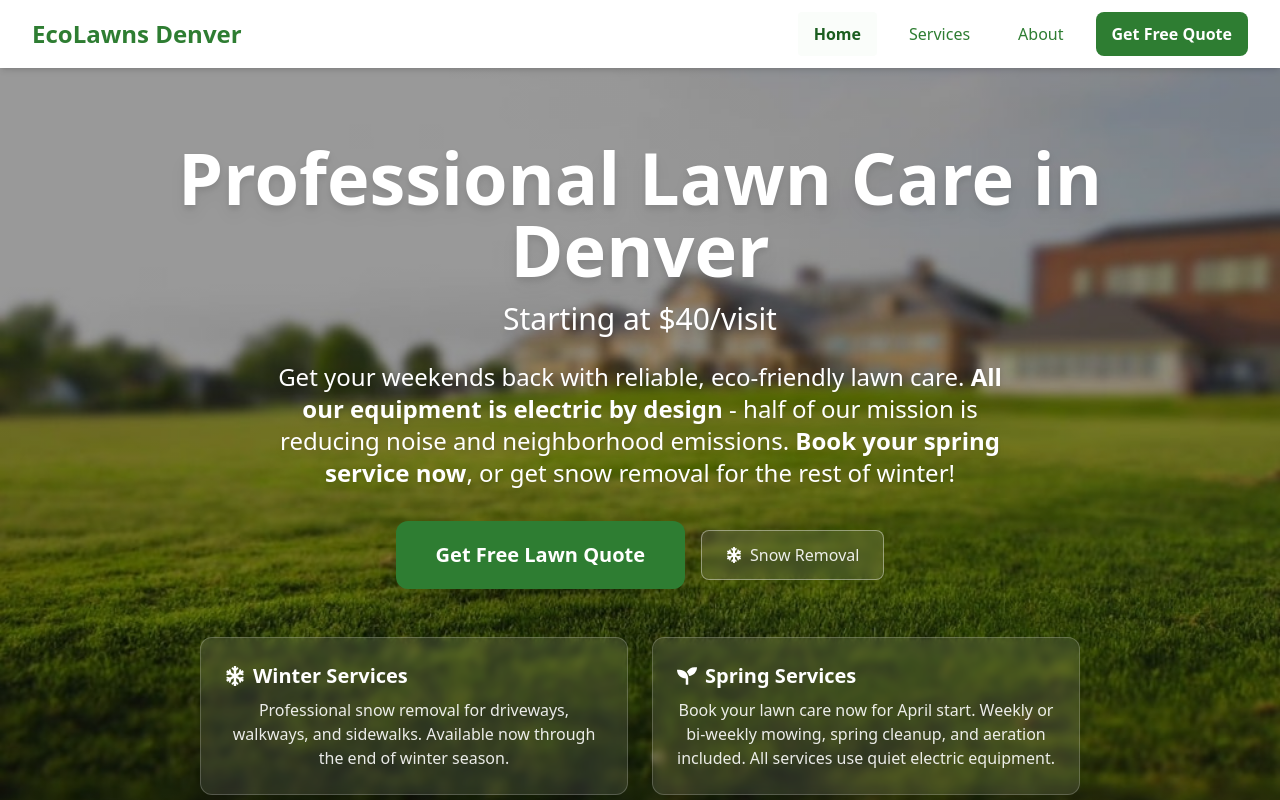
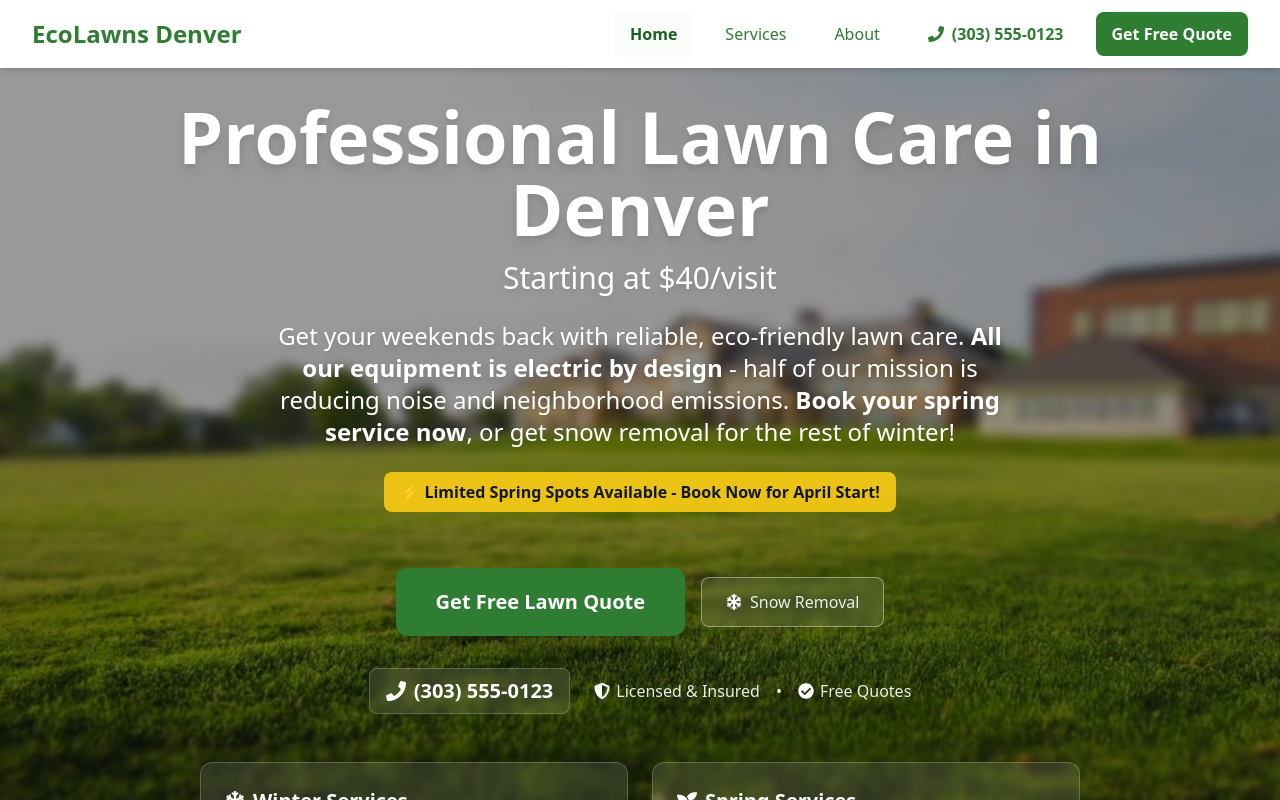
Before and after one commit to jtomassoni/ecolawnsdenver, a Next.js app: page / in a window 1280 px wide. Built offline with nearby package versions, Linux system fonts and the light colour scheme; no server answers.

Commit message:
fix add google analyics:

```diff
--- a/app/layout.tsx
+++ b/app/layout.tsx
@@ -1,6 +1,7 @@
 import type { Metadata } from 'next';
 import './globals.css';
 import Navigation from '@/components/Navigation';
+import GoogleAnalytics from '@/components/GoogleAnalytics';
 
 export const metadata: Metadata = {
   title: {
@@ -78,6 +79,7 @@ export default function RootLayout({
   return (
     <html lang="en">
       <body className="h-screen flex flex-col overflow-hidden" suppressHydrationWarning>
+        <GoogleAnalytics />
         <Navigation />
         <main className="flex-1 relative overflow-y-auto overflow-x-hidden min-h-[calc(100vh-60px)] w-full">
           {children}
--- a/app/page.tsx
+++ b/app/page.tsx
@@ -3,7 +3,8 @@
 import { useState, useEffect } from 'react';
 import Image from 'next/image';
 import Script from 'next/script';
-import { FaSnowflake, FaSeedling } from 'react-icons/fa';
+import { FaSnowflake, FaSeedling, FaPhone, FaShieldAlt, FaCheckCircle } from 'react-icons/fa';
+import { trackEvent, trackConversion } from '@/components/GoogleAnalytics';
 
 const testimonials = [
   {
@@ -73,6 +74,7 @@ export default function Home() {
   const avgCutsPerSeason = frequency === 'weekly' ? 28 : 14;
 
   const openQuoteModal = () => {
+    trackEvent('click', 'Modal', 'Open Quote Modal');
     setShowQuoteModal(true);
   };
 
@@ -136,6 +138,8 @@ export default function Home() {
 
       const data = await response.json();
       if (data.success) {
+        trackConversion('form_submission', price || 0);
+        trackEvent('submit', 'Form', 'Lawn Service Booking');
         setSubmitSuccess(true);
         setBookingForm({ name: '', email: '', phone: '', address: '' });
       } else {
@@ -350,25 +354,57 @@ export default function Home() {
               <p className="text-white text-xl sm:text-2xl md:text-3xl font-medium mb-4 sm:mb-6 drop-shadow-md">
                 Starting at $40/visit
               </p>
-              <p className="text-white text-base sm:text-lg md:text-xl lg:text-2xl mb-6 sm:mb-8 drop-shadow-md max-w-3xl mx-auto leading-relaxed px-2">
+              <p className="text-white text-base sm:text-lg md:text-xl lg:text-2xl mb-4 sm:mb-6 drop-shadow-md max-w-3xl mx-auto leading-relaxed px-2">
                 Get your weekends back with reliable, eco-friendly lawn care. <strong>All our equipment is electric by design</strong> - half of our mission is reducing noise and neighborhood emissions. <strong>Book your spring service now</strong>, or get snow removal for the rest of winter!
               </p>
+              <div className="bg-yellow-400/90 text-gray-900 px-4 py-2 rounded-lg font-semibold text-sm sm:text-base mb-4 sm:mb-6 inline-block">
+                ⚡ Limited Spring Spots Available - Book Now for April Start!
+              </div>
             </div>
 
-          <div className="flex flex-col sm:flex-row gap-3 sm:gap-4 justify-center items-center mb-8 sm:mb-12 px-2">
+          <div className="flex flex-col sm:flex-row gap-3 sm:gap-4 justify-center items-center mb-6 sm:mb-8 px-2">
             <button
-              onClick={openQuoteModal}
+              onClick={() => {
+                trackEvent('click', 'CTA', 'Get Free Lawn Quote - Hero');
+                openQuoteModal();
+              }}
               className="bg-primary text-white px-8 sm:px-10 py-4 sm:py-5 rounded-xl font-bold text-lg sm:text-xl shadow-2xl hover:bg-primary-dark transform hover:-translate-y-1 transition-all min-h-[56px] w-full sm:w-auto"
             >
               Get Free Lawn Quote
             </button>
             <button
-              onClick={() => setShowSnowRemovalModal(true)}
+              onClick={() => {
+                trackEvent('click', 'CTA', 'Snow Removal - Hero');
+                setShowSnowRemovalModal(true);
+              }}
               className="bg-white/10 backdrop-blur-sm text-white/90 border border-white/40 px-5 sm:px-6 py-3 rounded-lg font-medium text-sm sm:text-base hover:bg-white/20 hover:text-white transition-all min-h-[48px] w-full sm:w-auto flex items-center justify-center gap-2"
             >
               <FaSnowflake className="text-white" />
               <span>Snow Removal</span>
             </button>
+          </div>
+
+          {/* Phone Number & Trust Badges */}
+          <div className="flex flex-col sm:flex-row items-center justify-center gap-4 sm:gap-6 mb-8 sm:mb-12 px-2">
+            <a
+              href="tel:+13035550123"
+              onClick={() => trackEvent('click', 'Contact', 'Phone - Hero')}
+              className="flex items-center gap-2 text-white text-lg sm:text-xl font-semibold hover:text-primary-light transition-all bg-white/10 backdrop-blur-sm px-4 py-2 rounded-lg border border-white/20 hover:bg-white/20"
+            >
+              <FaPhone className="text-white" />
+              <span>(303) 555-0123</span>
+            </a>
+            <div className="flex items-center gap-3 sm:gap-4 text-white/90 text-sm sm:text-base">
+              <div className="flex items-center gap-1.5">
+                <FaShieldAlt className="text-white" />
+                <span>Licensed & Insured</span>
+              </div>
+              <div className="hidden sm:block">•</div>
+              <div className="flex items-center gap-1.5">
+                <FaCheckCircle className="text-white" />
+                <span>Free Quotes</span>
+              </div>
+            </div>
           </div>
 
           <div className="grid grid-cols-1 md:grid-cols-2 gap-4 sm:gap-6 max-w-4xl mx-auto mt-8 sm:mt-12 px-2">
@@ -537,6 +573,8 @@ export default function Home() {
 
                 const data = await response.json();
                 if (data.success) {
+                  trackConversion('form_submission', 0);
+                  trackEvent('submit', 'Form', 'Snow Removal Request');
                   setSubmitSuccessSnow(true);
                   setSnowForm({ name: '', email: '', phone: '', address: '', drivewayLength: '', notes: '' });
                   setTimeout(() => {
--- a/app/services/page.tsx
+++ b/app/services/page.tsx
@@ -4,6 +4,7 @@ import { useState } from 'react';
 import Image from 'next/image';
 import Script from 'next/script';
 import { FaSeedling, FaSnowflake, FaLeaf, FaCheck } from 'react-icons/fa';
+import { trackEvent, trackConversion } from '@/components/GoogleAnalytics';
 
 const services = [
   {
@@ -72,6 +73,7 @@ export default function Services() {
   const [paymentOption, setPaymentOption] = useState<'season-pass' | 'pay-per-visit' | null>(null);
 
   const handleQuoteClick = (service: typeof services[0]) => {
+    trackEvent('click', 'CTA', `Get Quote - ${service.title}`);
     setSelectedService(service.title);
     setShowModal(true);
     setCurrentStep(1);
@@ -122,6 +124,8 @@ export default function Services() {
 
       const data = await response.json();
       if (data.success) {
+        trackConversion('form_submission', 0);
+        trackEvent('submit', 'Form', selectedService || 'Service Request');
         setSubmitSuccess(true);
         setFormData({ name: '', email: '', phone: '', address: '', lawnSize: 'medium', drivewayLength: '', notes: '' });
         setTimeout(() => {
--- /dev/null
+++ b/components/GoogleAnalytics.tsx
@@ -0,0 +1,50 @@
+'use client';
+
+import Script from 'next/script';
+
+export default function GoogleAnalytics() {
+  const GA_MEASUREMENT_ID = process.env.NEXT_PUBLIC_GA_MEASUREMENT_ID;
+
+  if (!GA_MEASUREMENT_ID) {
+    return null;
+  }
+
+  return (
+    <>
+      <Script
+        strategy="afterInteractive"
+        src={`https://www.googletagmanager.com/gtag/js?id=${GA_MEASUREMENT_ID}`}
+      />
+      <Script
+        id="google-analytics"
+        strategy="afterInteractive"
+        dangerouslySetInnerHTML={{
+          __html: `
+            window.dataLayer = window.dataLayer || [];
+            function gtag(){dataLayer.push(arguments);}
+            gtag('js', new Date());
+            gtag('config', '${GA_MEASUREMENT_ID}', {
+              page_path: window.location.pathname,
+            });
+          `,
+        }}
+      />
+    </>
+  );
+}
+
+// Helper function to track events
+export const trackEvent = (action: string, category: string, label?: string, value?: number) => {
+  if (typeof window !== 'undefined' && (window as any).gtag) {
+    (window as any).gtag('event', action, {
+      event_category: category,
+      event_label: label,
+      value: value,
+    });
+  }
+};
+
+// Helper function to track conversions
+export const trackConversion = (conversionType: string, value?: number) => {
+  trackEvent('conversion', conversionType, undefined, value);
+};
--- a/components/Navigation.tsx
+++ b/components/Navigation.tsx
@@ -3,6 +3,8 @@
 import { useState, useEffect } from 'react';
 import Link from 'next/link';
 import { usePathname, useRouter } from 'next/navigation';
+import { FaPhone } from 'react-icons/fa';
+import { trackEvent } from '@/components/GoogleAnalytics';
 
 export default function Navigation() {
   const [mobileMenuOpen, setMobileMenuOpen] = useState(false);
@@ -85,8 +87,21 @@ export default function Navigation() {
           >
             About
           </Link>
+          <a
+            href="tel:+13035550123"
+            onClick={() => trackEvent('click', 'Contact', 'Phone - Navigation')}
+            aria-label="Call EcoLawns Denver"
+            className="text-primary no-underline px-4 py-2 rounded transition-all min-h-[44px] flex items-center gap-2 hover:bg-primary-light/10 font-semibold"
+          >
+            <FaPhone className="text-primary" />
+            <span className="hidden sm:inline">(303) 555-0123</span>
+            <span className="sm:hidden">Call</span>
+          </a>
           <button
-            onClick={goToQuoteForm}
+            onClick={() => {
+              trackEvent('click', 'CTA', 'Get Free Quote - Navigation');
+              goToQuoteForm();
+            }}
             aria-label="Get a free quote for lawn care services"
             className="bg-primary text-white border-none px-4 py-2 rounded-lg font-semibold cursor-pointer transition-all min-h-[44px] hover:bg-primary-dark"
           >
```
Also changed, not shown: 2 other files (tests, documents, lock files or other folders).
